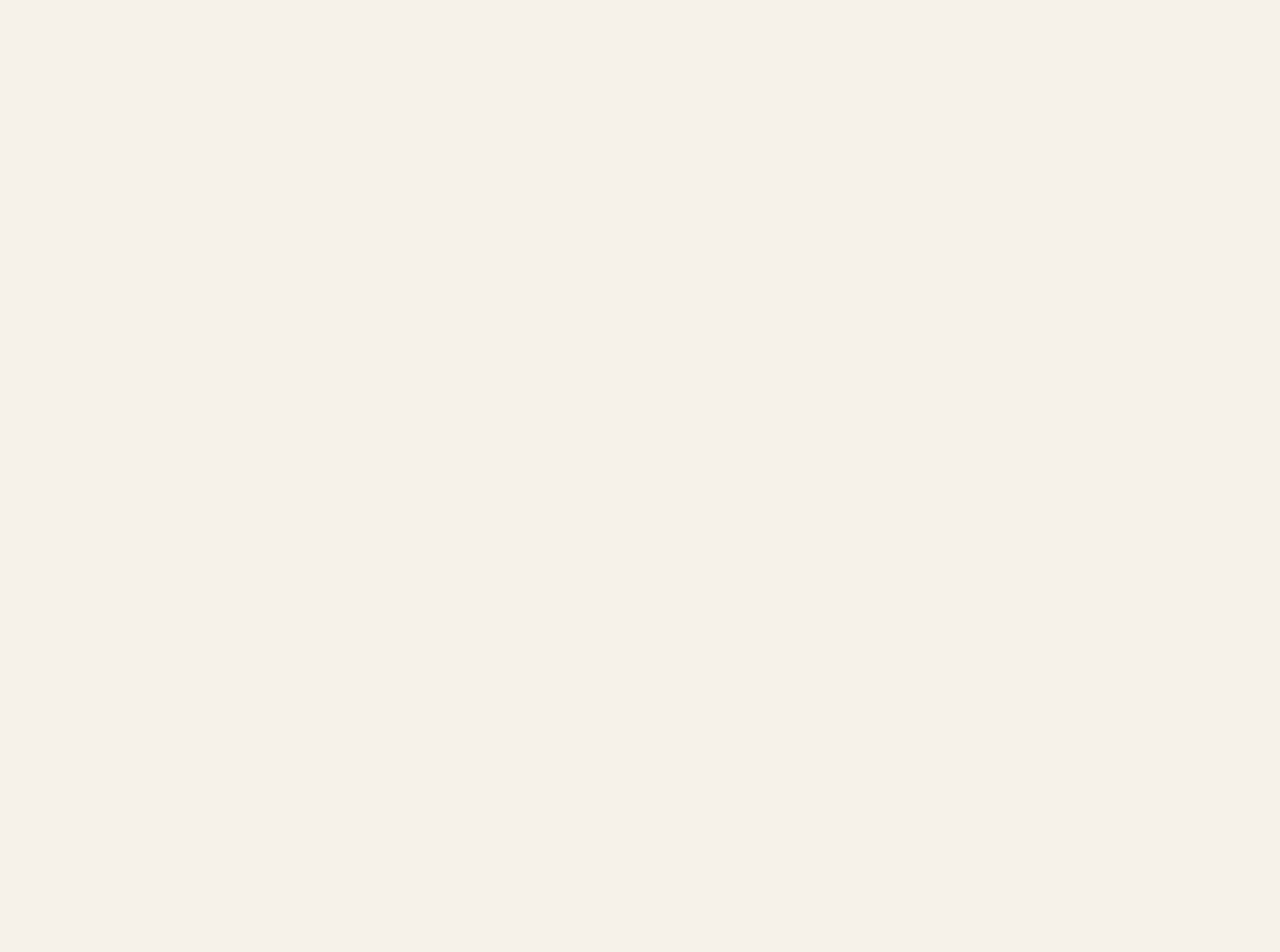
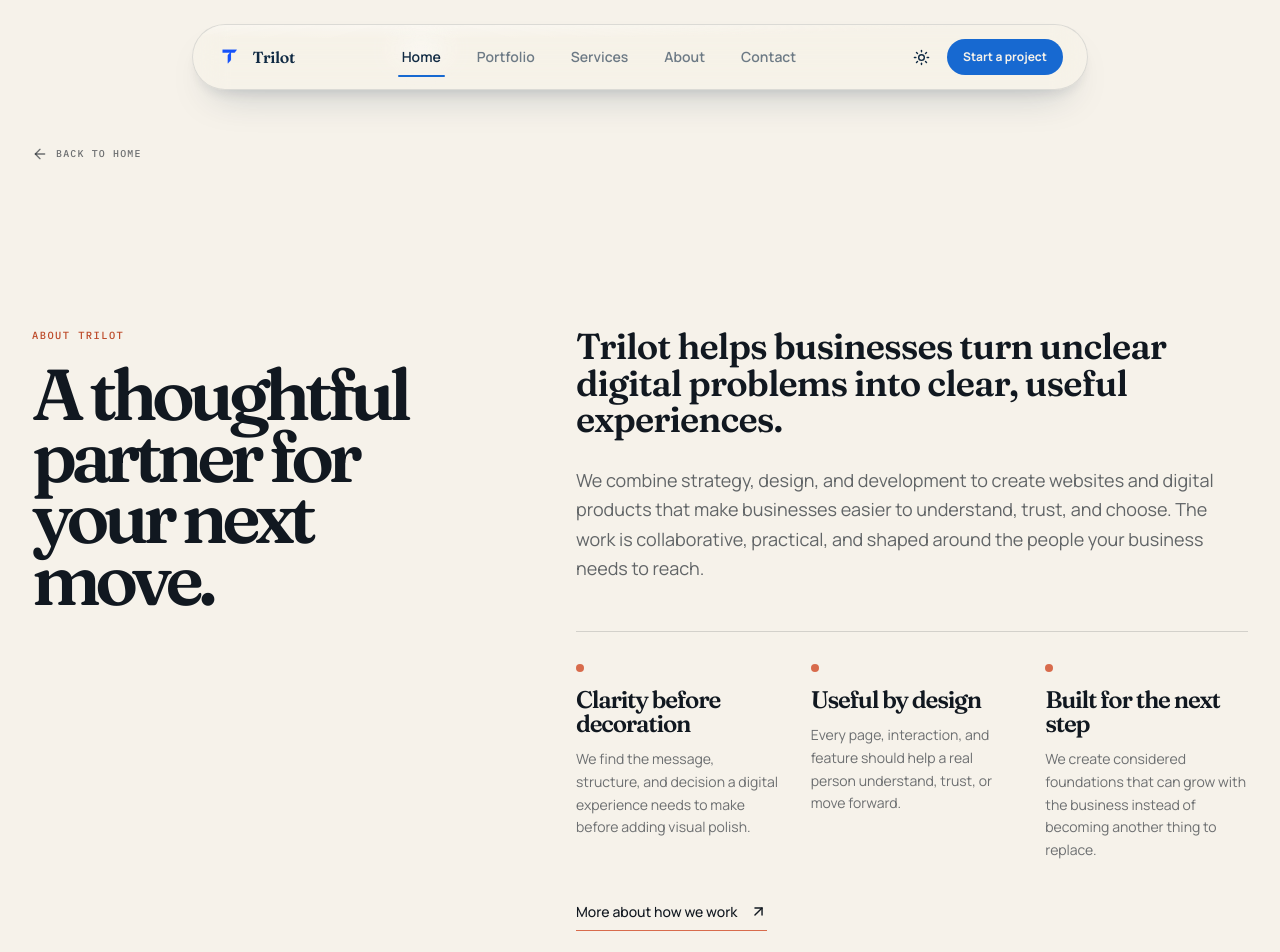
Before and after one commit to NemoCode-3011/trilottech2, a React (Vite) app: page /about in a window 1280 px wide. Before the commit this address had no page. Shown: the top 952 px of the page. Before the commit the page ends 800 px from the top, so only its background shows below. Built offline with nearby package versions, Linux system fonts and the light colour scheme.

Commit message:
feat: add About section and page, update navigation and footer links

```diff
--- a/src/App.tsx
+++ b/src/App.tsx
@@ -21,6 +21,8 @@ import ServicesPage from "./pages/ServicesPage";
 import PrivacyPage from "./pages/PrivacyPage";
 import TermsPage from "./pages/TermsPage";
 import SecurityPage from "./pages/SecurityPage";
+import About from "./sections/About";
+import AboutPage from "./pages/AboutPage";
 
 function HashScroll() {
   const { pathname, hash } = useLocation();
@@ -52,6 +54,7 @@ function HomePage({ showSplash }: { showSplash: boolean }) {
       <main>
         <Hero key={showSplash ? "hero-hidden" : "hero-visible"} />
         <TrustStrip />
+        <About />
         <Services />
         <Process />
         <Work />
@@ -141,6 +144,15 @@ function AppContent() {
             <Route path="/services" element={<ServicesPageLayout />} />
 
             <Route
+              path="/about"
+              element={
+                <LegalPageLayout>
+                  <AboutPage />
+                </LegalPageLayout>
+              }
+            />
+
+            <Route
               path="/privacy"
               element={
                 <LegalPageLayout>
--- /dev/null
+++ b/src/pages/AboutPage.tsx
@@ -0,0 +1,30 @@
+import { ArrowLeft, ArrowUpRight } from "lucide-react";
+import { Link } from "react-router-dom";
+import About from "../sections/About";
+import { Container } from "../components/Container";
+
+export default function AboutPage() {
+  return (
+    <main className="min-h-screen bg-(--color-surface) text-(--color-on-surface)">
+      <Container className="pb-4 pt-28 sm:pt-36">
+        <Link
+          to="/"
+          className="group inline-flex items-center gap-2 font-mono text-[0.62rem] uppercase tracking-[0.12em] text-(--color-on-surface)/60 transition-colors hover:text-trilot-coral focus-visible:outline-2 focus-visible:outline-offset-4 focus-visible:outline-trilot-coral"
+        >
+          <ArrowLeft className="h-4 w-4 transition-transform group-hover:-translate-x-1" />
+          Back to home
+        </Link>
+      </Container>
+      <About />
+      <Container className="pb-24 sm:pb-32">
+        <Link
+          to="/start-project"
+          className="group inline-flex items-center gap-3 rounded-full bg-trilot-coral px-5 py-3 text-sm font-bold text-trilot-navy transition-colors hover:bg-trilot-coral-strong hover:text-trilot-paper focus-visible:outline-2 focus-visible:outline-offset-4 focus-visible:outline-trilot-coral"
+        >
+          Start a conversation
+          <ArrowUpRight size={17} aria-hidden="true" />
+        </Link>
+      </Container>
+    </main>
+  );
+}
--- a/src/pages/PrivacyPage.tsx
+++ b/src/pages/PrivacyPage.tsx
@@ -29,7 +29,7 @@ export default function PrivacyPage() {
 
           <div className="mt-14 space-y-10 border-t border-(--color-on-surface)/15 pt-10 text-base leading-relaxed text-(--color-on-surface)/70 sm:text-lg">
             <section>
-              <h2 className="font-display text-3xl font-semibold tracking-[-0.05em] text-(--color-on-surface)">
+              <h2 className="font-display text-3xl font-semibold tracking-tighter text-(--color-on-surface)">
                 What we collect
               </h2>
               <p className="mt-3">
@@ -39,7 +39,7 @@ export default function PrivacyPage() {
               </p>
             </section>
             <section>
-              <h2 className="font-display text-3xl font-semibold tracking-[-0.05em] text-(--color-on-surface)">
+              <h2 className="font-display text-3xl font-semibold tracking-tighter text-(--color-on-surface)">
                 How we use it
               </h2>
               <p className="mt-3">
@@ -48,7 +48,7 @@ export default function PrivacyPage() {
               </p>
             </section>
             <section>
-              <h2 className="font-display text-3xl font-semibold tracking-[-0.05em] text-(--color-on-surface)">
+              <h2 className="font-display text-3xl font-semibold tracking-tighter text-(--color-on-surface)">
                 Contact
               </h2>
               <p className="mt-3">
--- a/src/sections/About.tsx
+++ b/src/sections/About.tsx
@@ -1,5 +1,86 @@
-const About = () => {
-  return <div>About</div>;
-};
+import { ArrowUpRight } from "lucide-react";
+import { Link } from "react-router-dom";
+import { Container } from "../components/Container";
 
-export default About;
+const principles = [
+  {
+    title: "Clarity before decoration",
+    body: "We find the message, structure, and decision a digital experience needs to make before adding visual polish.",
+  },
+  {
+    title: "Useful by design",
+    body: "Every page, interaction, and feature should help a real person understand, trust, or move forward.",
+  },
+  {
+    title: "Built for the next step",
+    body: "We create considered foundations that can grow with the business instead of becoming another thing to replace.",
+  },
+];
+
+export default function About() {
+  return (
+    <section
+      id="about"
+      aria-labelledby="about-heading"
+      className="scroll-mt-28 bg-(--color-surface) text-(--color-on-surface)"
+    >
+      <Container className="py-20 sm:py-28 lg:py-36">
+        <div className="grid gap-14 xl:grid-cols-[0.8fr_1.2fr] xl:gap-24">
+          <div>
+            <p className="font-mono text-[0.65rem] tracking-[0.14em] text-(--color-accent)">
+              ABOUT TRILOT
+            </p>
+            <h2
+              id="about-heading"
+              className="mt-5 max-w-[8ch] font-display text-6xl font-semibold leading-[0.86] tracking-[-0.08em] sm:text-7xl"
+            >
+              A thoughtful partner for your next move.
+            </h2>
+          </div>
+
+          <div className="max-w-2xl">
+            <p className="font-display text-2xl font-semibold leading-[1.02] tracking-tight sm:text-4xl">
+              Trilot helps businesses turn unclear digital problems into clear,
+              useful experiences.
+            </p>
+            <p className="mt-7 text-base leading-relaxed text-(--color-on-surface)/65 sm:text-lg">
+              We combine strategy, design, and development to create websites
+              and digital products that make businesses easier to understand,
+              trust, and choose. The work is collaborative, practical, and
+              shaped around the people your business needs to reach.
+            </p>
+
+            <div className="mt-12 grid gap-8 border-t border-(--color-on-surface)/15 pt-8 sm:grid-cols-3">
+              {principles.map((principle) => (
+                <div key={principle.title}>
+                  <span
+                    aria-hidden="true"
+                    className="mb-4 block size-2 rounded-full bg-trilot-coral"
+                  />
+                  <h3 className="font-display text-2xl font-semibold leading-none tracking-tighter">
+                    {principle.title}
+                  </h3>
+                  <p className="mt-3 text-sm leading-relaxed text-(--color-on-surface)/60">
+                    {principle.body}
+                  </p>
+                </div>
+              ))}
+            </div>
+
+            <Link
+              to="/about"
+              className="group mt-10 inline-flex items-center gap-3 border-b border-trilot-coral pb-2 text-sm font-medium transition-colors hover:text-trilot-coral focus-visible:outline-2 focus-visible:outline-offset-4 focus-visible:outline-trilot-coral"
+            >
+              More about how we work
+              <ArrowUpRight
+                aria-hidden="true"
+                size={17}
+                className="transition-transform duration-300 group-hover:translate-x-1 group-hover:-translate-y-1"
+              />
+            </Link>
+          </div>
+        </div>
+      </Container>
+    </section>
+  );
+}
--- a/src/sections/Footer.tsx
+++ b/src/sections/Footer.tsx
@@ -3,6 +3,7 @@ import { Container } from "../components/Container";
 
 const navigation = [
   { label: "Home", href: "/" },
+  { label: "About", href: "/about" },
   { label: "Services", href: "/#services" },
   { label: "How we work", href: "/#process" },
   { label: "Selected builds", href: "/#work" },
--- a/src/sections/Navbar.tsx
+++ b/src/sections/Navbar.tsx
@@ -13,6 +13,7 @@ const NAV_LINKS: NavLink[] = [
   { label: "Home", href: "/#home" },
   { label: "Portfolio", href: "/#work" },
   { label: "Services", href: "/#services" },
+  { label: "About", href: "/#about" },
   { label: "Contact", href: "/#contact" },
 ];
 
@@ -32,7 +33,7 @@ function Navbar() {
       >
         {/* Desktop pill */}
         <div
-          className={`nav-glass ${scrolled ? "nav-glass--scrolled" : ""} hidden w-full max-w-3xl items-center justify-between rounded-full md:flex ${
+          className={`nav-glass ${scrolled ? "nav-glass--scrolled" : ""} hidden w-full max-w-4xl items-center justify-between rounded-full md:flex ${
             scrolled ? "px-5 py-2" : "px-6 py-3.5"
           }`}
         >
```
